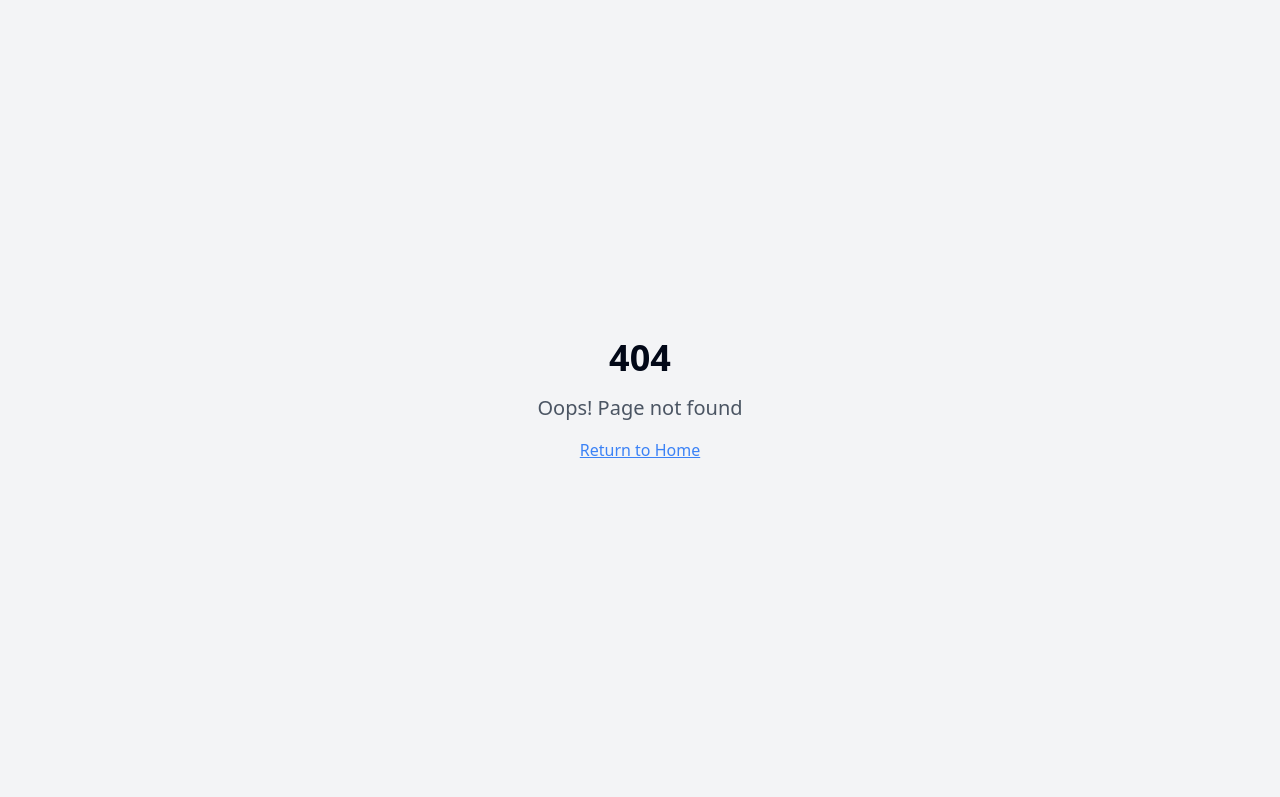
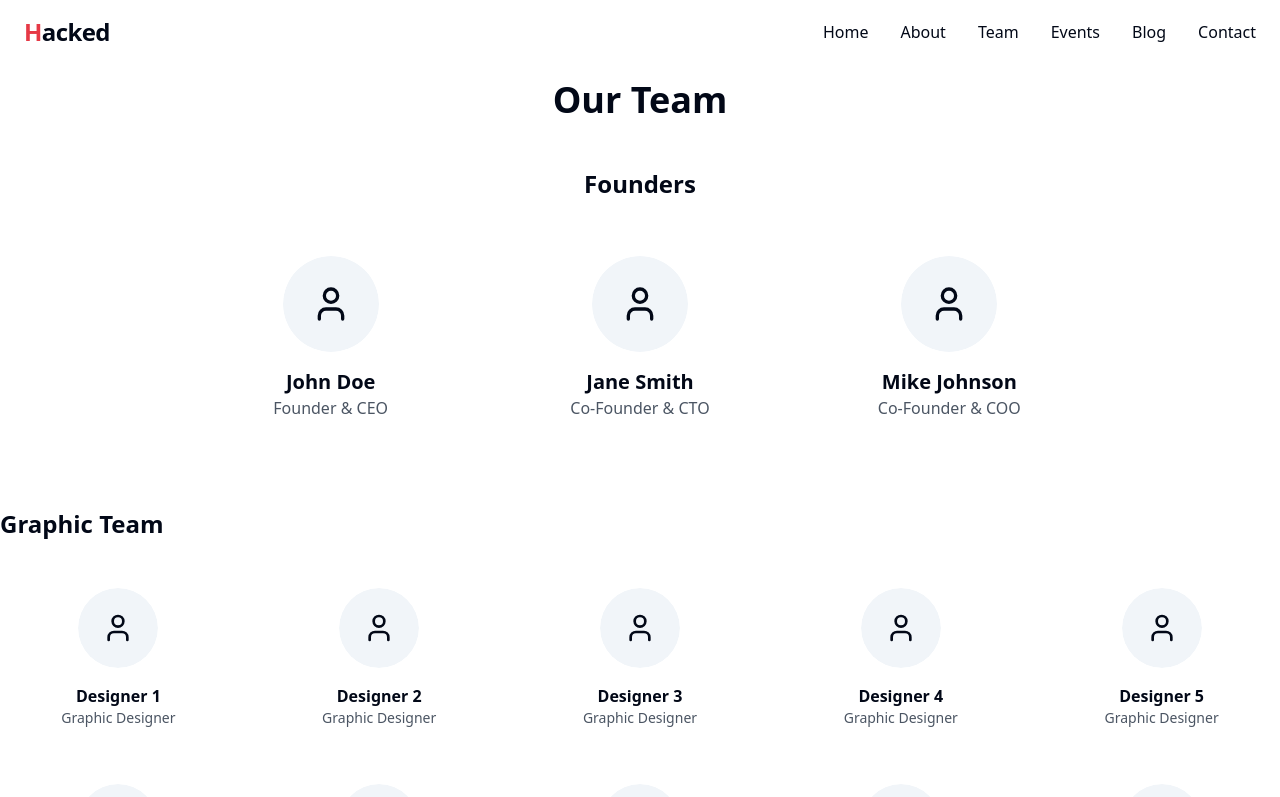
Before and after one commit to saadakhtr29/Hacked-Community-Website, a React (Vite) app: page /team in a window 1280 px wide. Before the commit this address had no page. Shown: the top 797 px of the page. Built offline with nearby package versions, Linux system fonts and the light colour scheme.

Commit message:
Refactor: Move team section to separate page
- Move the team section to a separate page.
- Update the about section to include "Know our Founders".
- Update the navbar to direct to the team section.
- Update the button in the section to direct to the team page.

```diff
--- a/src/App.tsx
+++ b/src/App.tsx
@@ -5,6 +5,7 @@ import { QueryClient, QueryClientProvider } from "@tanstack/react-query";
 import { BrowserRouter, Routes, Route } from "react-router-dom";
 import Index from "./pages/Index";
 import NotFound from "./pages/NotFound";
+import TeamPage from "./pages/TeamPage";
 
 const queryClient = new QueryClient();
 
@@ -16,6 +17,7 @@ const App = () => (
       <BrowserRouter>
         <Routes>
           <Route path="/" element={<Index />} />
+          <Route path="/team" element={<TeamPage />} />
           {/* ADD ALL CUSTOM ROUTES ABOVE THE CATCH-ALL "*" ROUTE */}
           <Route path="*" element={<NotFound />} />
         </Routes>
--- a/src/components/About.tsx
+++ b/src/components/About.tsx
@@ -1,6 +1,7 @@
 
 import React from 'react';
 import { Users, Calendar, Award } from 'lucide-react';
+import { Link } from 'react-router-dom';
 
 const About = () => {
   const highlights = [
@@ -24,7 +25,7 @@ const About = () => {
   return (
     <div className="text-center">
       <h2 className="text-4xl font-bold mb-12">About Us</h2>
-      <div className="grid grid-cols-1 md:grid-cols-3 gap-8 max-w-6xl mx-auto">
+      <div className="grid grid-cols-1 md:grid-cols-3 gap-8 max-w-6xl mx-auto mb-20">
         {highlights.map((highlight, index) => (
           <div
             key={index}
@@ -37,6 +38,19 @@ const About = () => {
           </div>
         ))}
       </div>
+
+      <div className="text-center mt-12 mb-20">
+        <h2 className="text-4xl font-bold mb-8">Meet Our Incredible Team</h2>
+        <p className="text-xl mb-8 max-w-2xl mx-auto">
+          Join us in our mission to foster innovation and learning in the tech community
+        </p>
+        <Link
+          to="/team"
+          className="inline-block bg-hacked-red text-white px-8 py-3 rounded-md font-semibold hover:bg-opacity-90 transition-colors"
+        >
+          Meet the Team
+        </Link>
+      </div>
     </div>
   );
 };
--- a/src/components/Navbar.tsx
+++ b/src/components/Navbar.tsx
@@ -1,6 +1,7 @@
 
 import React, { useState, useEffect } from 'react';
 import { Menu, X } from 'lucide-react';
+import { Link } from 'react-router-dom';
 
 const Navbar = () => {
   const [isMenuOpen, setIsMenuOpen] = useState(false);
@@ -25,12 +26,12 @@ const Navbar = () => {
   }, []);
 
   const navItems = [
-    { name: 'Home', href: '#hero' },
-    { name: 'About', href: '#about' },
-    { name: 'Team', href: '#team' },
-    { name: 'Events', href: '#events' },
-    { name: 'Blog', href: '#blog' },
-    { name: 'Contact', href: '#contact' },
+    { name: 'Home', href: '/#hero' },
+    { name: 'About', href: '/#about' },
+    { name: 'Team', href: '/team' },
+    { name: 'Events', href: '/#events' },
+    { name: 'Blog', href: '/#blog' },
+    { name: 'Contact', href: '/#contact' },
   ];
 
   return (
@@ -43,13 +44,22 @@ const Navbar = () => {
     >
       <div className="container mx-auto px-4 md:px-6">
         <div className="flex justify-between items-center">
-          <a href="#hero" className="text-2xl font-bold tracking-tight">
+          <Link to="/" className="text-2xl font-bold tracking-tight">
             <span className="text-hacked-red">H</span>acked
-          </a>
+          </Link>
 
           {/* Desktop Navigation */}
           <div className="hidden md:flex space-x-8">
             {navItems.map((item) => (
+              item.href.startsWith('/') ? (
+                <Link
+                  key={item.name}
+                  to={item.href}
+                  className="font-medium hover:text-hacked-red transition-colors duration-200"
+                >
+                  {item.name}
+                </Link>
+              ) : (
                 <a
                   key={item.name}
                   href={item.href}
@@ -57,6 +67,7 @@ const Navbar = () => {
                 >
                   {item.name}
                 </a>
+              )
             ))}
           </div>
 
@@ -75,6 +86,16 @@ const Navbar = () => {
           <div className="md:hidden">
             <div className="flex flex-col space-y-4 mt-4 pb-4">
               {navItems.map((item) => (
+                item.href.startsWith('/') ? (
+                  <Link
+                    key={item.name}
+                    to={item.href}
+                    className="font-medium hover:text-hacked-red transition-colors duration-200"
+                    onClick={() => setIsMenuOpen(false)}
+                  >
+                    {item.name}
+                  </Link>
+                ) : (
                   <a
                     key={item.name}
                     href={item.href}
@@ -83,6 +104,7 @@ const Navbar = () => {
                   >
                     {item.name}
                   </a>
+                )
               ))}
             </div>
           </div>
--- a/src/pages/Index.tsx
+++ b/src/pages/Index.tsx
@@ -1,10 +1,8 @@
-
 import React, { useEffect } from 'react';
 import Navbar from '@/components/Navbar';
 import Section from '@/components/Section';
 import Hero from '@/components/Hero';
 import About from '@/components/About';
-import Team from '@/components/Team';
 import Events from '@/components/Events';
 import Blog from '@/components/Blog';
 import ContactForm from '@/components/ContactForm';
@@ -48,11 +46,6 @@ const Index = () => {
           <About />
         </Section>
 
-        {/* Team Section */}
-        <Section id="team" backgroundColor="beige" textColor="black">
-          <Team />
-        </Section>
-
         {/* Events Section */}
         <Section id="events" backgroundColor="red" textColor="white">
           <Events />
--- /dev/null
+++ b/src/pages/TeamPage.tsx
@@ -0,0 +1,19 @@
+
+import React from 'react';
+import Navbar from '@/components/Navbar';
+import Footer from '@/components/Footer';
+import Team from '@/components/Team';
+
+const TeamPage = () => {
+  return (
+    <div className="flex flex-col min-h-screen">
+      <Navbar />
+      <main className="flex-grow pt-20">
+        <Team />
+      </main>
+      <Footer />
+    </div>
+  );
+};
+
+export default TeamPage;
```
Lines whose indentation alone changed are shown as unchanged.
